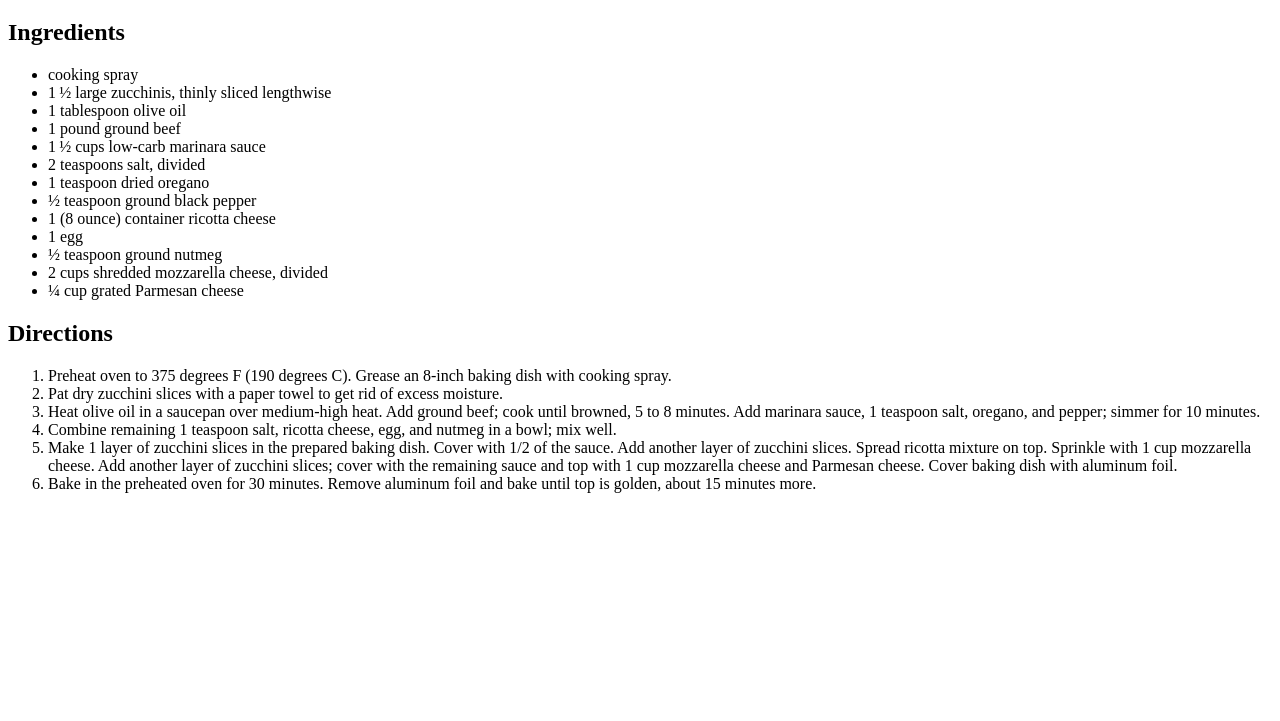
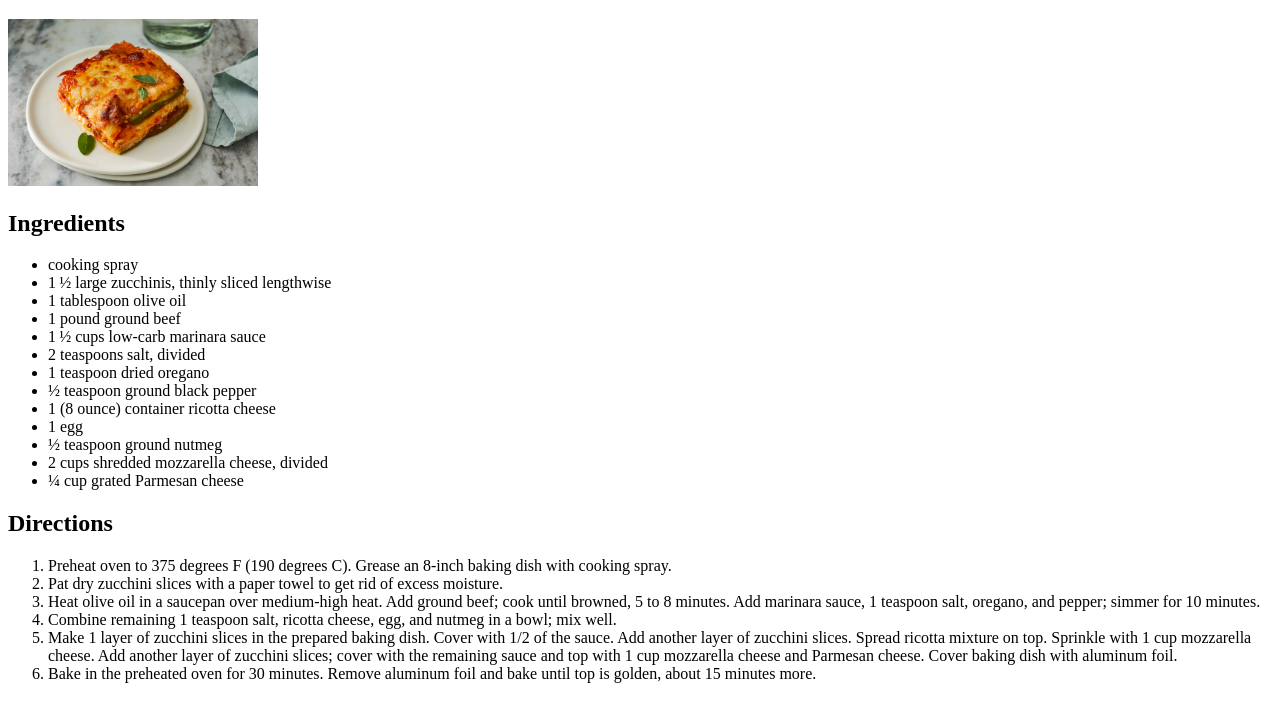
Before and after one commit to AlexisMic/odin-recipes, a plain HTML site: page recipes/lasanha.html in a window 1280 px wide. Shown: the part 61-782 px from the top of the page. Drawn offline with Linux system fonts and the light colour scheme.

Commit message:
add lasanha.jpeg and edit lasanha.html

```diff
--- a/recipes/lasanha.html
+++ b/recipes/lasanha.html
@@ -9,6 +9,8 @@
 <body>
     <h1>Recipe for Lasanha</h1>
     <div class="container">
+
+        <img src="..\images\lasanha.jpeg" alt="Lasanha pronta" width="250px">
 
         <section>
             <h2>Ingredients</h2>
```
Also changed, not shown: images/lasanha.jpeg (added), 1 other file.
